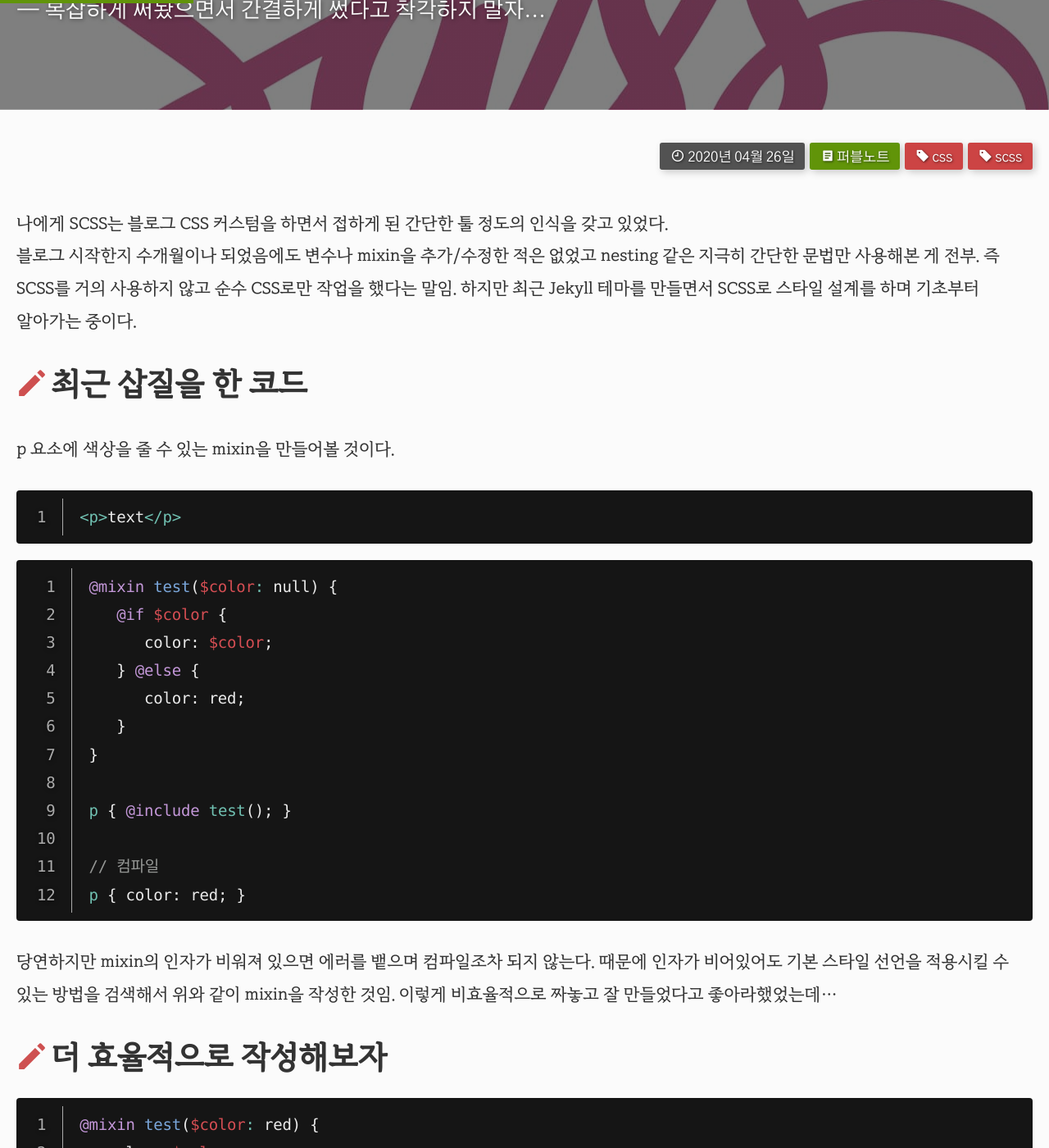
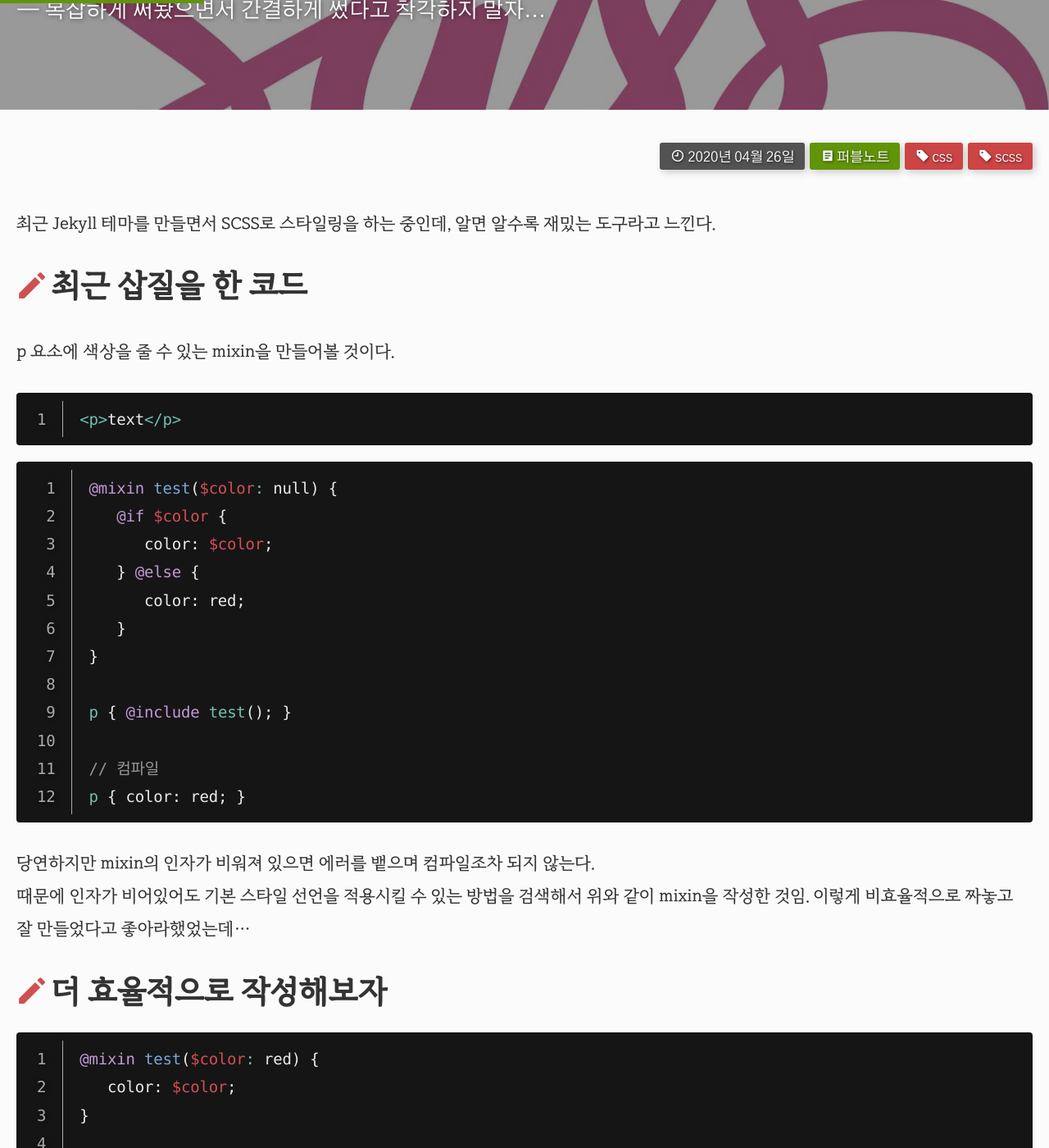
Before and after one commit to selosele/selosele.github.io, a Jekyll site: the page built from _posts/2020-04-26-mixin.md, in a window 1280 px wide and 1400 px high, scrolled down 286 px. Shown: the whole window at 82% size. Built offline with Jekyll 4.4.1, drawn with Linux system fonts in a browser that asks for light colours; comment, search, counter and statistics services are not loaded.

Commit message:
포스트 수정

````diff
--- a/_posts/2020-04-26-mixin.md
+++ b/_posts/2020-04-26-mixin.md
@@ -13,8 +13,8 @@ tags:
     - css
     - scss
 ---
-나에게 SCSS는 블로그 CSS 커스텀을 하면서 접하게 된 간단한 툴 정도의 인식을 갖고 있었다.
-블로그 시작한지 수개월이나 되었음에도 변수나 mixin을 추가/수정한 적은 없었고 nesting 같은 지극히 간단한 문법만 사용해본 게 전부. 즉 SCSS를 거의 사용하지 않고 순수 CSS로만 작업을 했다는 말임. 하지만 최근 Jekyll 테마를 만들면서 SCSS로 스타일 설계를 하며 기초부터 알아가는 중이다.
+
+최근 Jekyll 테마를 만들면서 SCSS로 스타일링을 하는 중인데, 알면 알수록 재밌는 도구라고 느낀다.
 
 ## 최근 삽질을 한 코드
 p 요소에 색상을 줄 수 있는 mixin을 만들어볼 것이다.
@@ -39,7 +39,8 @@ p { @include test(); }
 // 컴파일
 p { color: red; }
 ```
-당연하지만 mixin의 인자가 비워져 있으면 에러를 뱉으며 컴파일조차 되지 않는다. 때문에 인자가 비어있어도 기본 스타일 선언을 적용시킬 수 있는 방법을 검색해서 위와 같이 mixin을 작성한 것임. 이렇게 비효율적으로 짜놓고 잘 만들었다고 좋아라했었는데...
+당연하지만 mixin의 인자가 비워져 있으면 에러를 뱉으며 컴파일조차 되지 않는다.
+때문에 인자가 비어있어도 기본 스타일 선언을 적용시킬 수 있는 방법을 검색해서 위와 같이 mixin을 작성한 것임. 이렇게 비효율적으로 짜놓고 잘 만들었다고 좋아라했었는데...
 
 ## 더 효율적으로 작성해보자
 
````
Also changed, not shown: other parts of _posts/2020-04-26-mixin.md (+1 -1 lines), _posts/2020-01-14-css-line.md (+2 -1 lines), _posts/2020-02-17-first-letter.md (+5 -3 lines), _posts/2020-04-11-making-jekyll-theme.md (+3 -2 lines).
